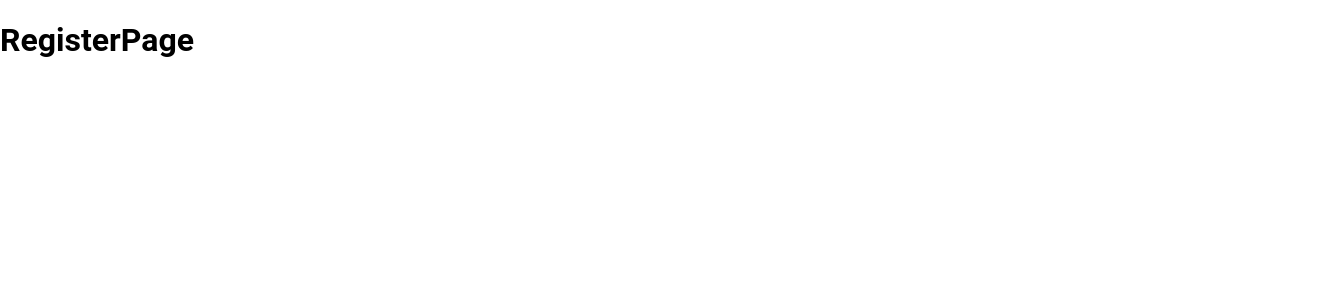
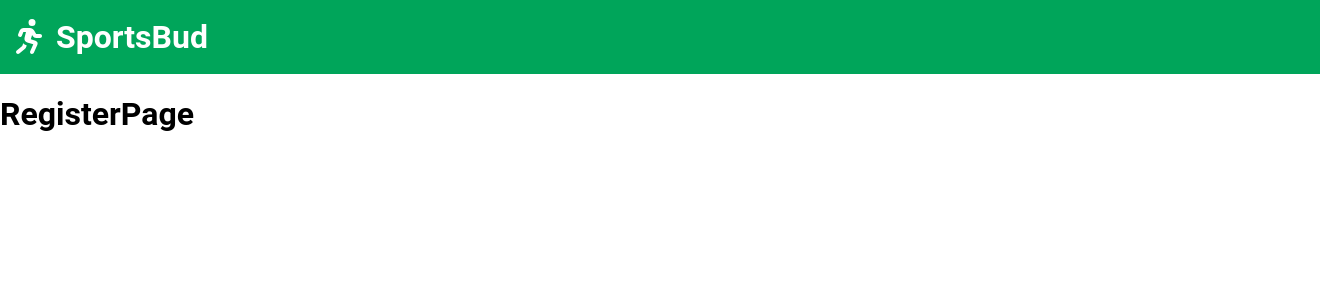
Before and after one commit to ticinovicsara/SportsBud, a React (Vite) app in the folder apps/frontend/: page /register in a window 1280 px wide. Shown: the top 300 px of the page, 1320 px wide, since content can reach past the window. Built offline with nearby package versions, Linux system fonts and the light colour scheme.

Commit message:
add header w link

```diff
--- a/apps/frontend/src/App.jsx
+++ b/apps/frontend/src/App.jsx
@@ -1,11 +1,13 @@
 import { BrowserRouter as Router } from 'react-router-dom';
 import { UserProvider } from './context/UserContext';
 import AppRoutes from './routes/AppRoutes';
+import { Header } from './components';
 
 function App() {
   return (
     <UserProvider>
       <Router>
+        <Header />
         <AppRoutes />
       </Router>
     </UserProvider>
--- /dev/null
+++ b/apps/frontend/src/components/Header/Header.jsx
@@ -0,0 +1,17 @@
+import styles from './header.module.css';
+import { FontAwesomeIcon } from '@fortawesome/react-fontawesome';
+import { faPersonRunning } from '@fortawesome/free-solid-svg-icons';
+import { Link } from 'react-router-dom';
+
+const Header = () => {
+  return (
+    <header>
+      <Link to="/" className={styles['header-link']}>
+        <FontAwesomeIcon icon={faPersonRunning} className={styles['header-icon']} />
+        <h1>SportsBud</h1>
+      </Link>
+    </header>
+  );
+};
+
+export default Header;
--- /dev/null
+++ b/apps/frontend/src/components/Header/header.module.css
@@ -0,0 +1,21 @@
+header {
+  width: 100%;
+  height: 4em;
+  background-color: var(--color-primary-green);
+  display: flex;
+  align-items: center;
+  padding: 5px 20px;
+  color: white;
+}
+
+.header-icon {
+  scale: 2;
+  margin-right: 1em;
+}
+
+.header-link {
+  color: white;
+  text-decoration: none;
+  display: flex;
+  align-items: center;
+}
--- a/apps/frontend/src/components/index.js
+++ b/apps/frontend/src/components/index.js
@@ -1,2 +1,3 @@
 export { default as ProtectedRoute } from './ProtectedRoute/ProtectedRoute';
 export { default as Navbar } from './NavBar/NavBar.jsx';
+export { default as Header } from './Header/Header.jsx';
```
